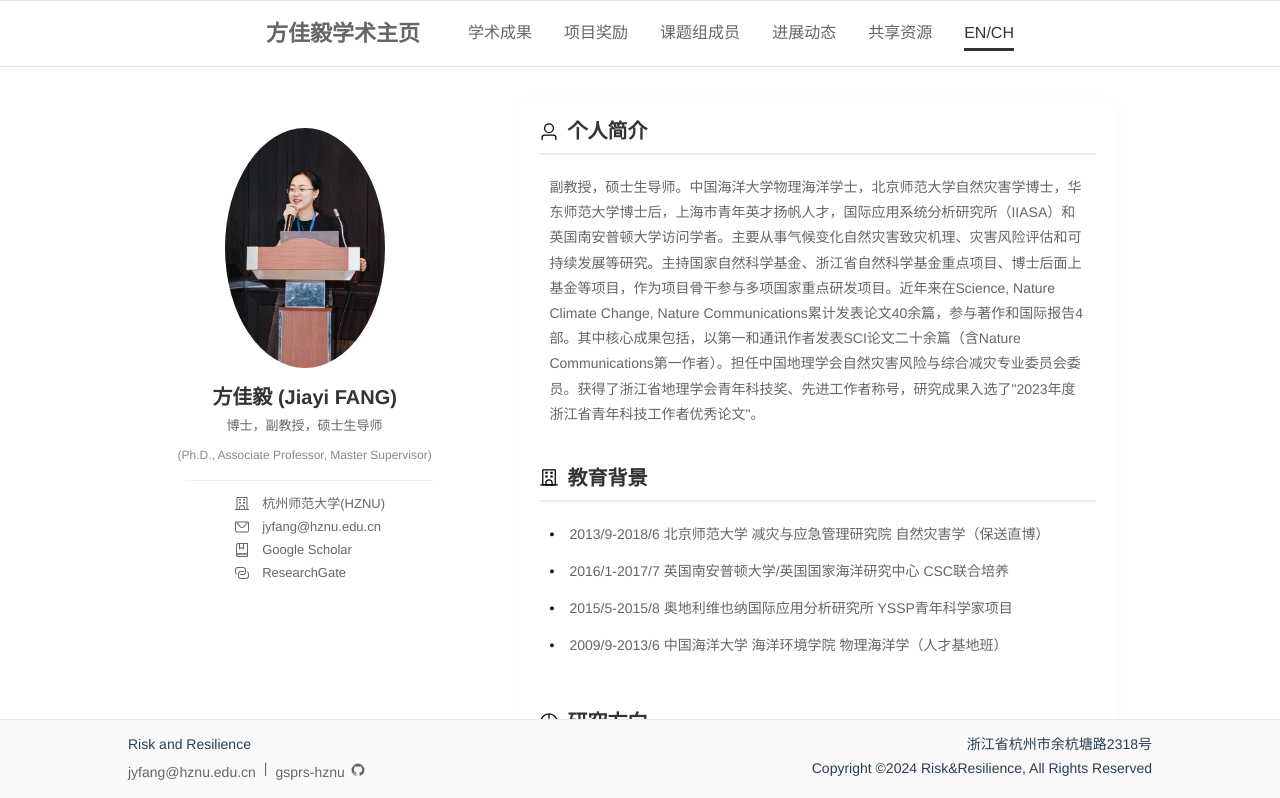
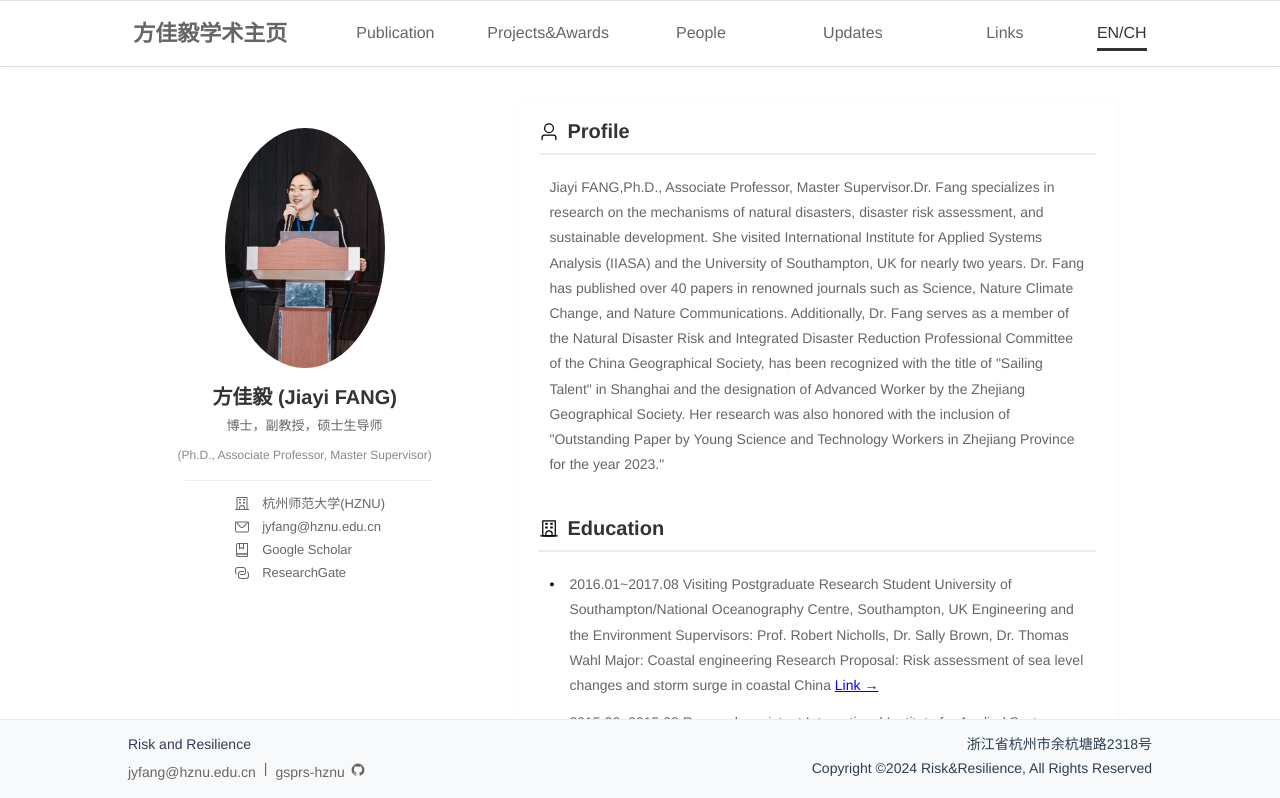
Before and after one commit to RiskResilienceLab/Risk-Resilience, a Vue app: page / in a window 1280 px wide. Shown: the top 798 px of the page. Built offline with nearby package versions, Linux system fonts and the light colour scheme.

Commit message:
update: progress page and remove team-building

```diff
--- a/src/components/Header.vue
+++ b/src/components/Header.vue
@@ -3,14 +3,28 @@
     <div class="header-border-top"></div>
     <div class="wrapper">
       <nav class="header-nav">
-        <router-link class="site-title" to="/">方佳毅学术主页</router-link>
+        <router-link class="site-title" to="/">
+          {{ $t('siteTitle') }}
+        </router-link>
         <div class="nav-links">
-          <router-link to="/academic">学术成果</router-link>
-          <router-link to="/honors">项目奖励</router-link>
-          <router-link to="/members">课题组成员</router-link>
-          <router-link to="/progress">进展动态</router-link>
-          <router-link to="/resources">共享资源</router-link>
-          <router-link to="/" @click="handleLanguageChange" class="lang-switch">EN/CH</router-link>
+          <router-link to="/academic" class="nav-item">
+            {{ $t('nav.academic') }}
+          </router-link>
+          <router-link to="/honors" class="nav-item">
+            {{ $t('nav.honors') }}
+          </router-link>
+          <router-link to="/members" class="nav-item">
+            {{ $t('nav.members') }}
+          </router-link>
+          <router-link to="/progress" class="nav-item">
+            {{ $t('nav.progress') }}
+          </router-link>
+          <router-link to="/resources" class="nav-item">
+            {{ $t('nav.resources') }}
+          </router-link>
+          <router-link to="/" @click="handleLanguageChange" class="lang-switch">
+            EN/CH
+          </router-link>
         </div>
       </nav>
     </div>
@@ -20,8 +34,14 @@
 
 <script setup>
 import { useI18n } from 'vue-i18n'
+import { onMounted } from 'vue'
 
-const { locale } = useI18n()
+const { locale, t } = useI18n()
+
+onMounted(() => {
+  // 设置初始语言为英文
+  locale.value = 'en'
+})
 
 const handleLanguageChange = () => {
   locale.value = locale.value === 'zh' ? 'en' : 'zh'
@@ -279,4 +299,10 @@ const handleLanguageChange = () => {
 .dropdown-content a::after {
   display: none;
 }
+
+.nav-item {
+  min-width: 120px;
+  text-align: center;
+  display: inline-block;
+}
 </style>
--- a/src/locales/en.json
+++ b/src/locales/en.json
@@ -1,4 +1,12 @@
 {
+  "siteTitle": "方佳毅学术主页",
+  "nav": {
+    "academic": "Publication",
+    "honors": "Projects&Awards",
+    "members": "People",
+    "progress": "Updates",
+    "resources": "Links"
+  },
   "home": {
     "titles": {
       "profile": "Profile",
--- a/src/locales/zh.json
+++ b/src/locales/zh.json
@@ -1,13 +1,11 @@
 {
+  "siteTitle": "方佳毅学术主页",
   "nav": {
     "academic": "学术成果",
     "honors": "项目奖励",
     "members": "课题组成员",
-    "research": "科研项目",
     "progress": "进展动态",
-    "advertisement": "广告",
-    "resources": "共享资源",
-    "home": "方佳毅学术主页"
+    "resources": "共享资源"
   },
   "home": {
     "titles": {
@@ -17,7 +15,7 @@
       "work": "工作经历",
       "contact": "联系方式"
     },
-    "profile": "方佳毅，博士，副教授，硕士生导师。中国海洋大学物理海洋学士，北京师范大学自然灾害学博士，华东师范大学博士后，上海市青年英才扬帆人才，国际应用系统分析研究所（IIASA）和英国南安普顿大学访问学者。主要从事气候变化自然灾害致灾机理、灾害风险评估和可持续发展等研究。主持国家自然科学基金、博士后面上基金等项目，作为项目骨干参与多项国家重点研发项目。在《Science》《Nature Climate Change》《Nature Communications》等期刊发表论文40余���。担任中国地理学会自然灾害风险与综合减灾专业委员会委员。获得了浙江省地理学会先进工作者称号，研究成果入选了\"2023年度浙江省青年科技工作者优秀论文\"。",
+    "profile": "方佳毅，博士，副教授，硕士生导师。中国海洋大学物理海洋学士，北京师范大学自然灾害学博士，华东师范大学博士后，上海市青年英才扬帆人才，国际应用系统分析研究所（IIASA）和英国南安普顿大学访问学者。主要从事气候变化自然灾害致灾机理、灾害风险评估和可持续发展等研究。主持国家自然科学基金、博士后面上基金等项目，作为项目骨干参与多项国家重点研发项目。在《Science》《Nature Climate Change》《Nature Communications》等期刊发表论文40余篇。担任中国地理学会自然灾害风险与综合减灾专业委员会委员。获得了浙江省地理学会先进工作者称号，研究成果入选了\"2023年度浙江省青年科技工作者优秀论文\"。",
     "education": [
       "2016.1-2017.7 英国南安普顿大学/英国国家海洋研究中心 公派出国",
       "2015.5-2015.8 奥地利维也纳国际应用分析研究所 YSSP交流访学",
--- a/src/page/home/home.vue
+++ b/src/page/home/home.vue
@@ -20,7 +20,7 @@
           </div>
           <div class="section-content">
             <ul class="education-list">
-              <li v-for="(item, index) in currentLanguage.education" :key="index">{{ item }}</li>
+              <li v-for="(item, index) in currentLanguage.education" :key="index" v-html="item"></li>
             </ul>
           </div>
         </section>
@@ -116,7 +116,7 @@ const languages = {
     },
     profile: "Jiayi FANG,Ph.D., Associate Professor, Master Supervisor.Dr. Fang specializes in research on the mechanisms of natural disasters, disaster risk assessment, and sustainable development. She visited International Institute for Applied Systems Analysis (IIASA) and the University of Southampton, UK for nearly two years. Dr. Fang has published over 40 papers in renowned journals such as Science, Nature Climate Change, and Nature Communications. Additionally, Dr. Fang serves as a member of the Natural Disaster Risk and Integrated Disaster Reduction Professional Committee of the China Geographical Society, has been recognized with the title of \"Sailing Talent\" in Shanghai and the designation of Advanced Worker by the Zhejiang Geographical Society. Her research was also honored with the inclusion of \"Outstanding Paper by Young Science and Technology Workers in Zhejiang Province for the year 2023.\"",
     education: [
-      "2016.01~2017.08   Visiting Postgraduate Research Student\nUniversity of Southampton/National Oceanography Centre, Southampton, UK\nEngineering and the Environment\nSupervisors: Prof. Robert Nicholls, Dr. Sally Brown, Dr. Thomas Wahl\nMajor: Coastal engineering\nResearch Proposal: Risk assessment of sea level changes and storm surge in coastal China",
+      "2016.01~2017.08   Visiting Postgraduate Research Student\nUniversity of Southampton/National Oceanography Centre, Southampton, UK\nEngineering and the Environment\nSupervisors: Prof. Robert Nicholls, Dr. Sally Brown, Dr. Thomas Wahl\nMajor: Coastal engineering\nResearch Proposal: Risk assessment of sea level changes and storm surge in coastal China\n<a href='https://www.southampton.ac.uk/engineering/postgraduate/research_students/jf5g15.page' target='_blank' class='education-link'>Link →</a>",
 
       "2015.06~2015.08   Research assistant\nInternational Institute for Applied Systems Analysis (IIASA), Vienna, Austria\nRisk, Policy, and Vulnerability (RPV) program\nYoung Scientist Summer Program (YSSP)\nResearch Proposal: Coastal disasters and risk in China: Impacts and resilience",
 
@@ -242,4 +242,16 @@ li {
     padding: 0 5px;
   }
 }
+
+.education-link {
+  color: #1e88e5;
+  text-decoration: none;
+  margin-left: 8px;
+  font-size: 0.9em;
+}
+
+.education-link:hover {
+  color: #1565c0;
+  text-decoration: underline;
+}
 </style>
```
Also changed, not shown: src/i18n.js (added, +13 -0 lines).
